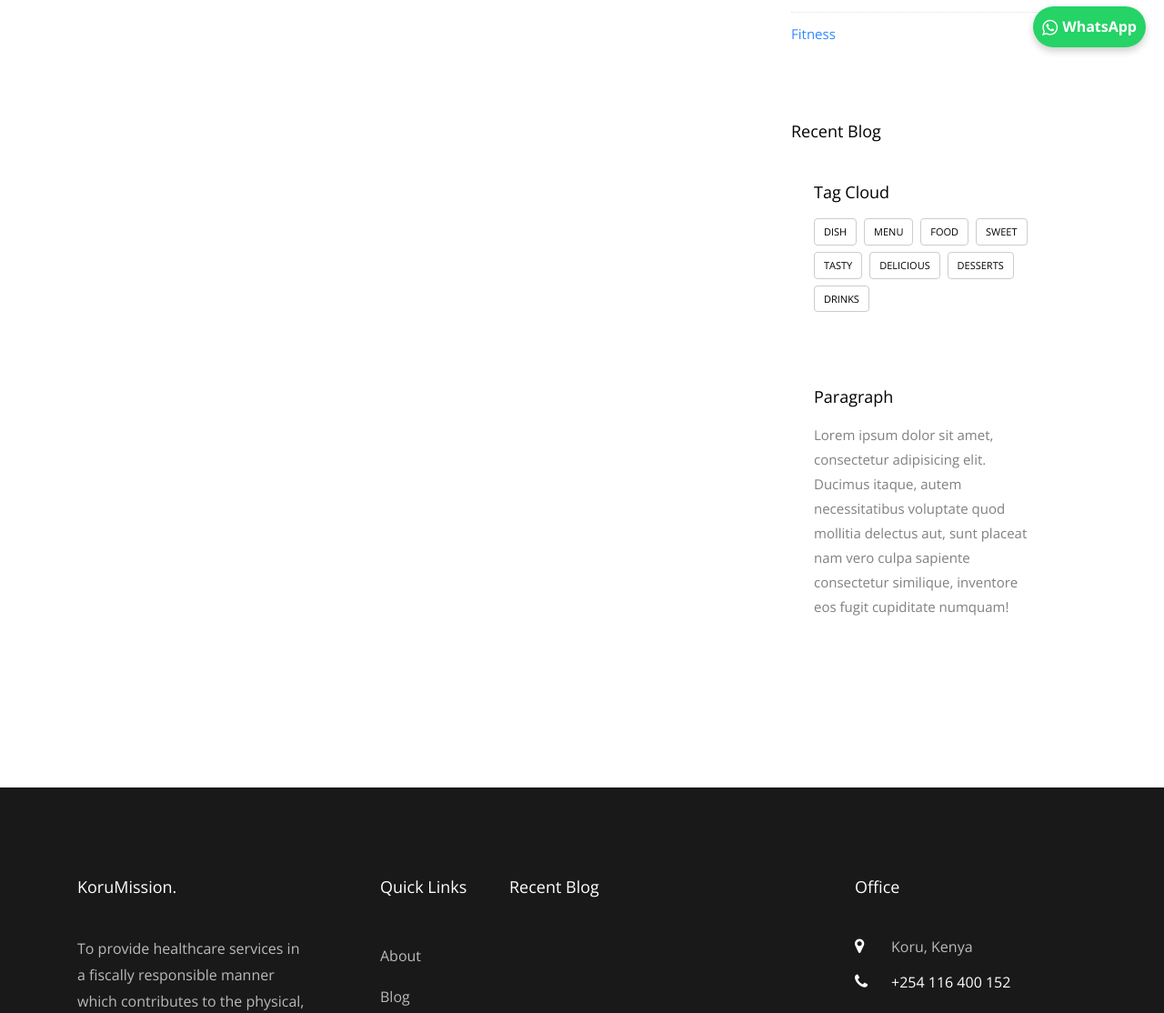
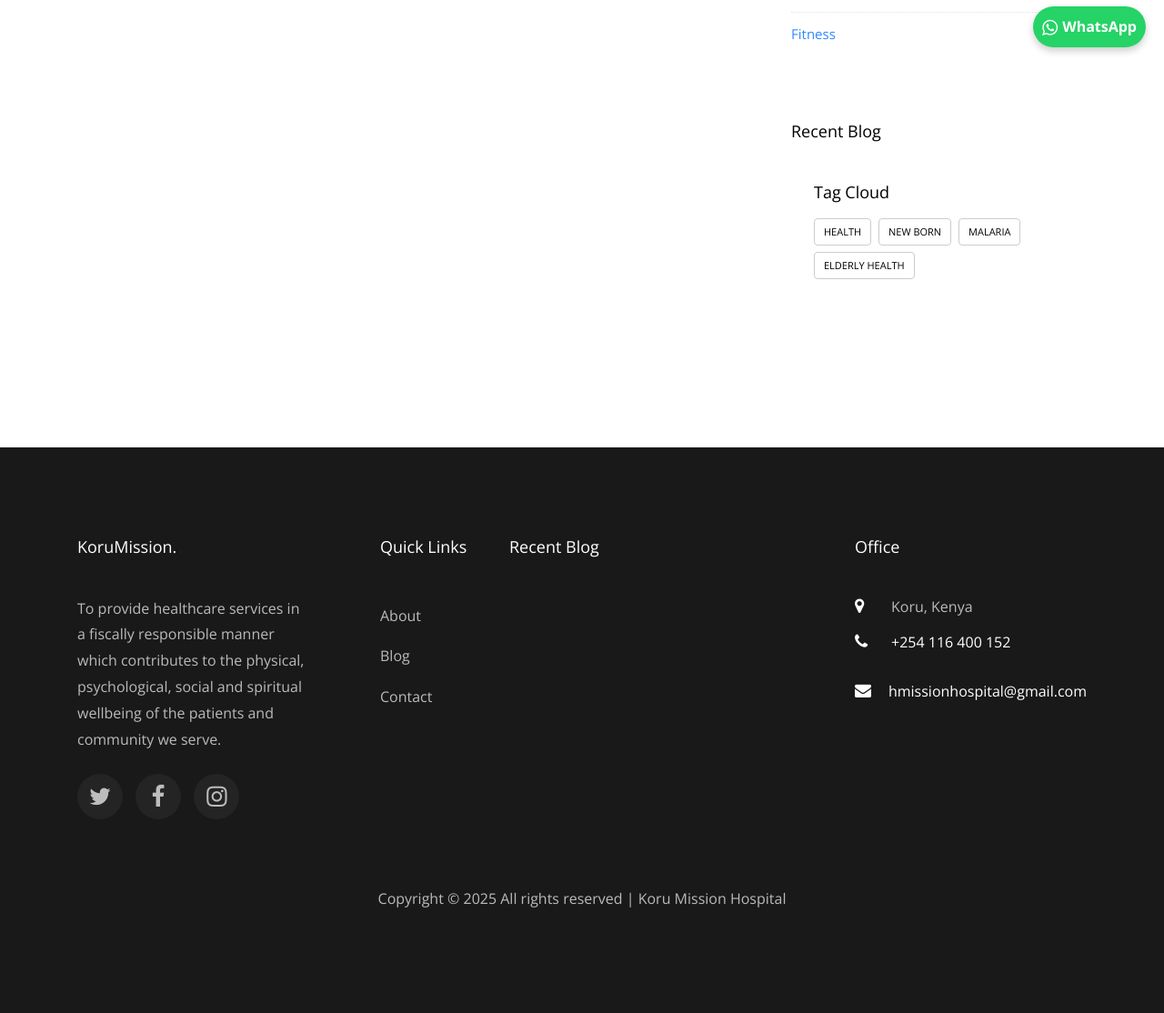
Before and after one commit to andyosyndoh/mission, a Django app: page /blog/ in a window 1280 px wide. Shown: the part 728-1842 px from the top of the page at 91% size. Run offline with Django 5.2, Linux system fonts and the light colour scheme; data comes from the database, SQL or seed files in the repository; data that the repository does not hold is empty; some libraries are stand-ins or nearby versions; some web fonts are replaced.

```diff
--- a/templates/blog.html
+++ b/templates/blog.html
@@ -101,21 +101,17 @@
             <div class="sidebar-box ftco-animate">
               <h3>Tag Cloud</h3>
               <div class="tagcloud">
-                <a href="#" class="tag-cloud-link">dish</a>
-                <a href="#" class="tag-cloud-link">menu</a>
-                <a href="#" class="tag-cloud-link">food</a>
-                <a href="#" class="tag-cloud-link">sweet</a>
-                <a href="#" class="tag-cloud-link">tasty</a>
-                <a href="#" class="tag-cloud-link">delicious</a>
-                <a href="#" class="tag-cloud-link">desserts</a>
-                <a href="#" class="tag-cloud-link">drinks</a>
+                <a href="#" class="tag-cloud-link">Health</a>
+                <a href="#" class="tag-cloud-link">New born</a>
+                <a href="#" class="tag-cloud-link">Malaria</a>
+                <a href="#" class="tag-cloud-link">Elderly Health</a>
               </div>
             </div>
 
-            <div class="sidebar-box ftco-animate">
+            <!-- <div class="sidebar-box ftco-animate">
               <h3>Paragraph</h3>
               <p>Lorem ipsum dolor sit amet, consectetur adipisicing elit. Ducimus itaque, autem necessitatibus voluptate quod mollitia delectus aut, sunt placeat nam vero culpa sapiente consectetur similique, inventore eos fugit cupiditate numquam!</p>
-            </div>
+            </div> -->
           </div>
 				</div>
 			</div>
--- a/templates/home.html
+++ b/templates/home.html
@@ -472,7 +472,7 @@
   </div>
 </section>
 
-<section class="ftco-quote">
+<section class="ftco-quote" style="background-color : #2f89fc;">
   <div class="container">
     <div class="row">
       <div class="col-md-6 pr-md-5 aside-stretch py-5 choose">
```
Also changed, not shown: 2 other files.
